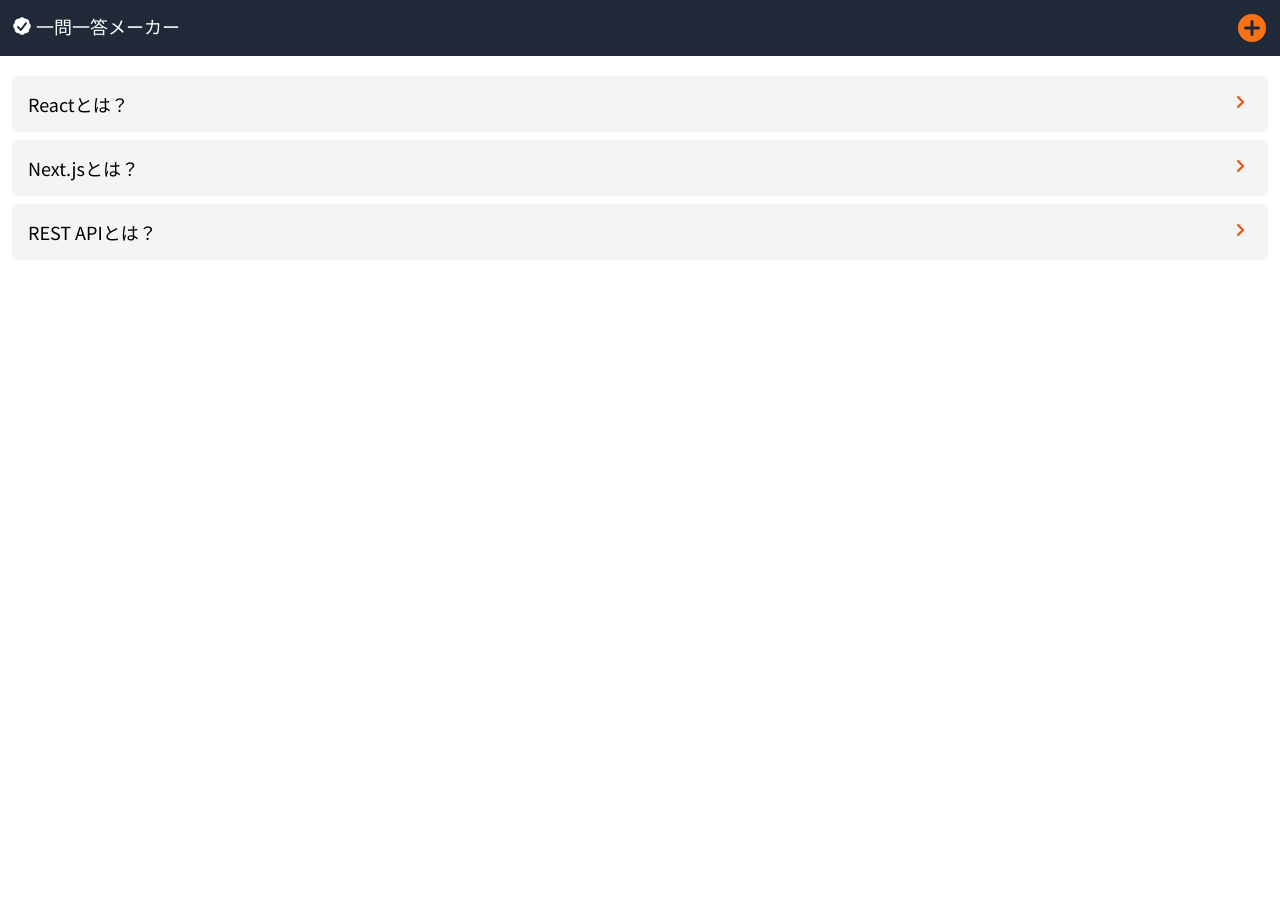
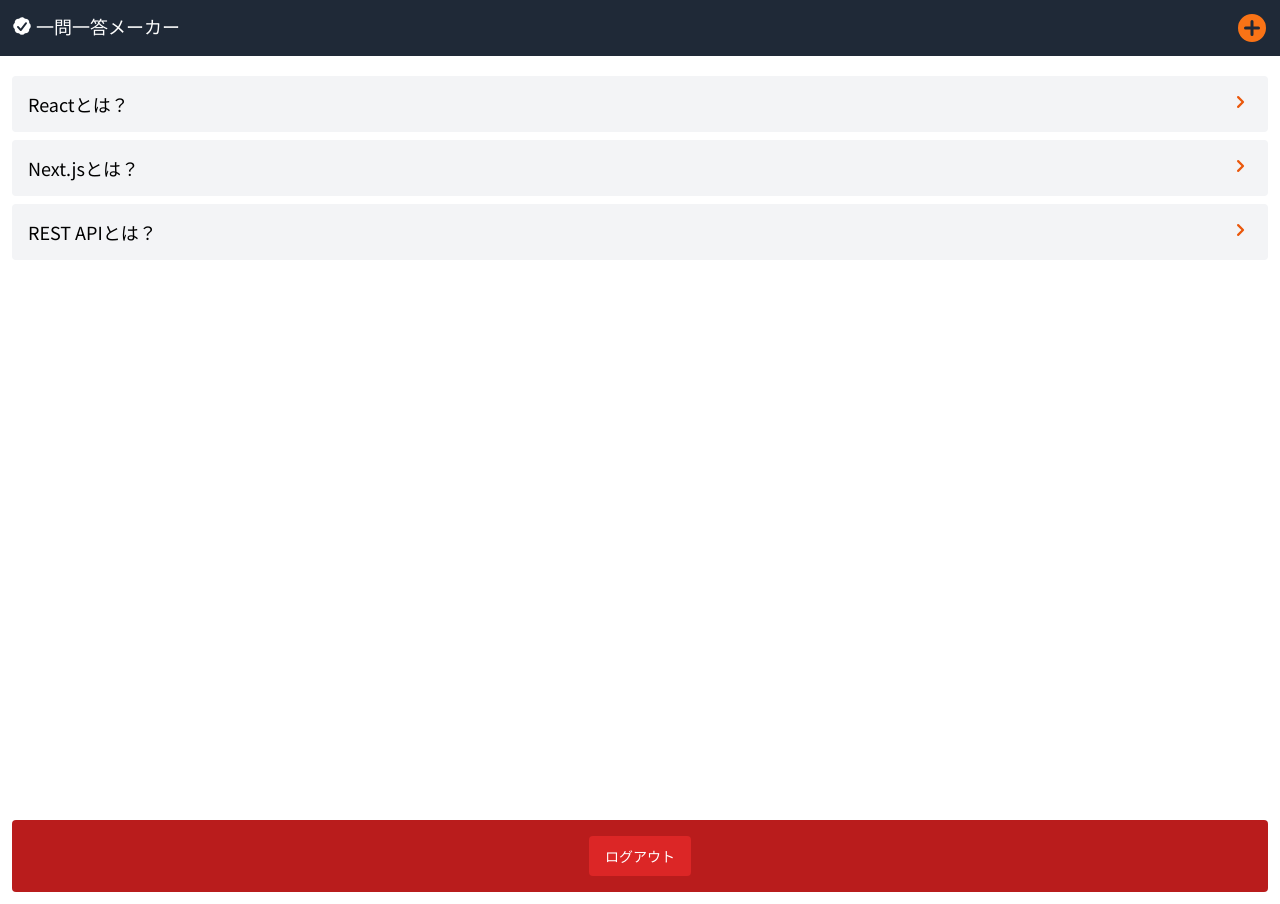
Before and after one commit to thasegawadesign/question-and-answer-frontend, a Next.js app: page / in a window 1280 px wide. Before the commit the page ends 800 px from the top, so only its background shows below. Built offline with nearby package versions, Linux system fonts and the light colour scheme; what tailwindcss-radix would draw is missing.

Commit message:
add: logout btn

```diff
--- a/src/app/page.tsx
+++ b/src/app/page.tsx
@@ -2,13 +2,17 @@
 import * as Accordion from "@radix-ui/react-accordion";
 import clsx from "clsx";
 import Header from "./components/header";
+import LogoutButton from "./components/logoutButton";
 
-export default function Home() {
+export default async function Home() {
   return (
     <>
       <Header />
       <main className={clsx("px-3")}>
-        <Accordion.Root type="multiple" className={clsx("flex flex-col gap-2")}>
+        <Accordion.Root
+          type="multiple"
+          className={clsx("mb-[560px] flex flex-col gap-2")}
+        >
           <Accordion.Item
             value="item-1"
             className={clsx("rounded bg-gray-100")}
@@ -64,6 +68,11 @@
             </Accordion.AccordionContent>
           </Accordion.Item>
         </Accordion.Root>
+        <div
+          className={clsx("mb-3 flex justify-center rounded bg-red-700 py-4")}
+        >
+          <LogoutButton />
+        </div>
       </main>
     </>
   );
```
